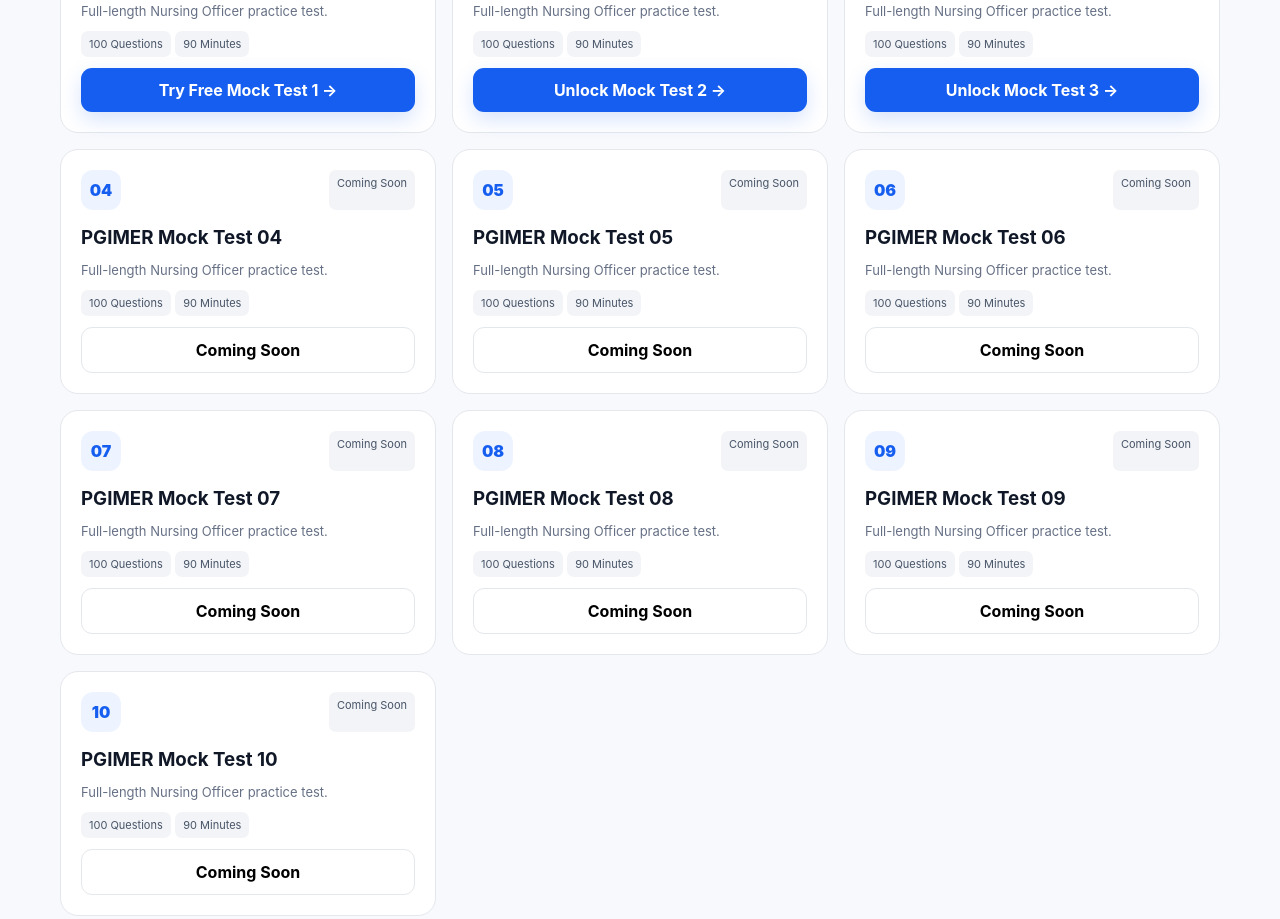
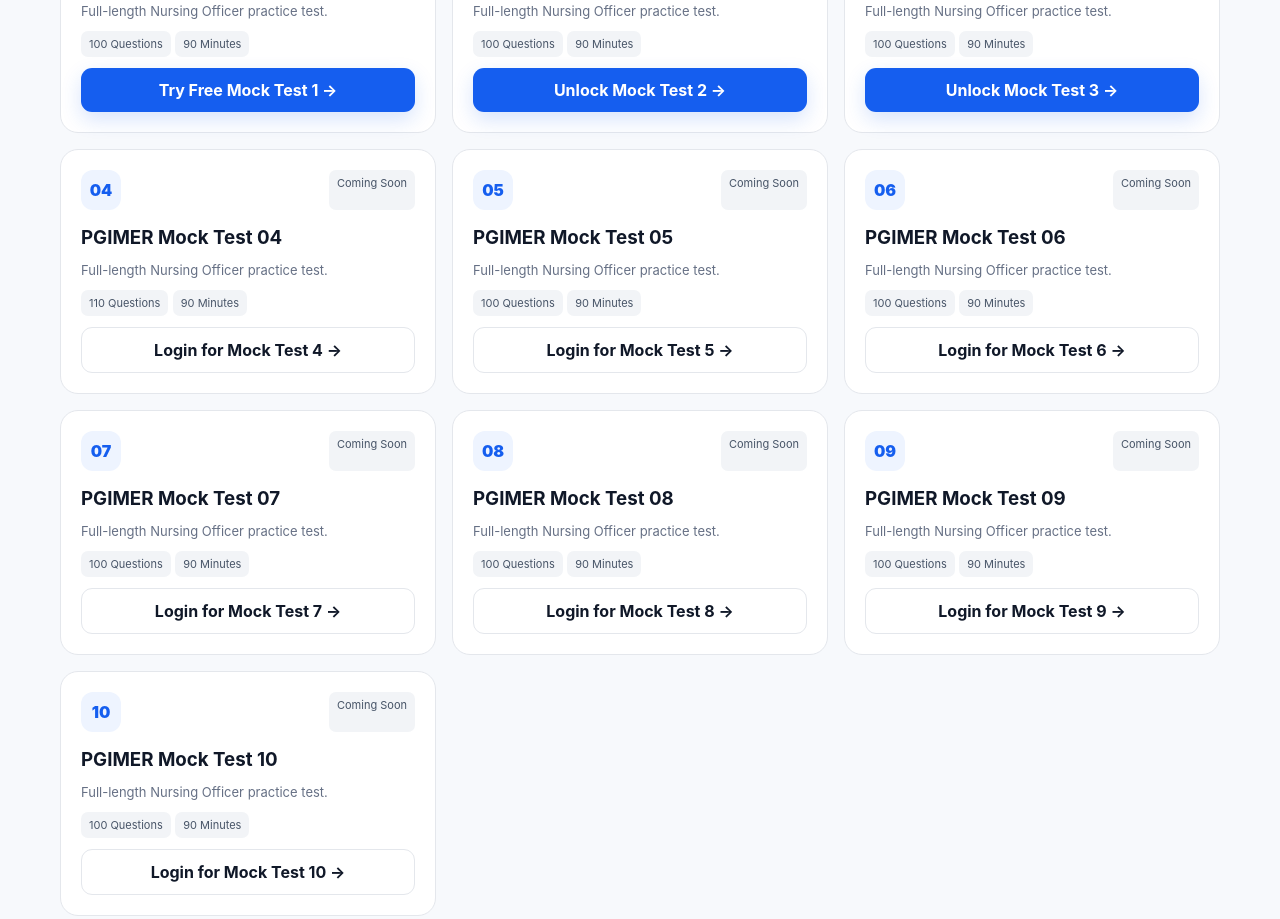
Before and after one commit to nursingmedium/nursingmedium, a plain HTML site: page index.html in a window 1280 px wide. Shown: the part 2190-3109 px from the top of the page. Drawn offline with Linux system fonts and the light colour scheme.

Commit message:
Add files via upload

```diff
--- a/index.html
+++ b/index.html
@@ -72,7 +72,8 @@
 const grid=document.getElementById('testGrid');
 for(let i=1;i<=10;i++){
   const n=String(i).padStart(2,'0');
-  const live=i===1 || i===2 || i===3;
+  const live=i<=3;
+  const destination=live?`/mock-test-${i}.html`:`/upcoming.html?test=${i}`;
   grid.innerHTML+=`<div class="test">
     <div class="testhead">
       <div class="num">${n}</div>
@@ -80,8 +81,8 @@
     </div>
     <h3>PGIMER Mock Test ${n}</h3>
     <p>Full-length Nursing Officer practice test.</p>
-    <span class="tag">100 Questions</span> <span class="tag">90 Minutes</span>
-    ${live ? (i===1 ? `<a class="btn primary" style="display:block;text-align:center;margin-top:16px" href="/mock-test-1.html">Try Free Mock Test 1 →</a>` : `<a class="btn primary" style="display:block;text-align:center;margin-top:16px" href="/login?next=/mock-test-${i}.html">Unlock Mock Test ${i} →</a>`) : `<button class="btn outline" style="width:100%;margin-top:16px" onclick="comingSoon()">Coming Soon</button>`}
+    <span class="tag">${i===4?110:100} Questions</span> <span class="tag">90 Minutes</span>
+    ${i===1 ? `<a class="btn primary" style="display:block;text-align:center;margin-top:16px" href="/mock-test-1.html">Try Free Mock Test 1 →</a>` : `<a class="btn ${live?'primary':'outline'}" style="display:block;text-align:center;margin-top:16px" href="/login.html?next=${encodeURIComponent(destination)}">${live?'Unlock':'Login for'} Mock Test ${i} →</a>`}
   </div>`;
 }
 function goToLogin(){window.location.href='/login'}
```
